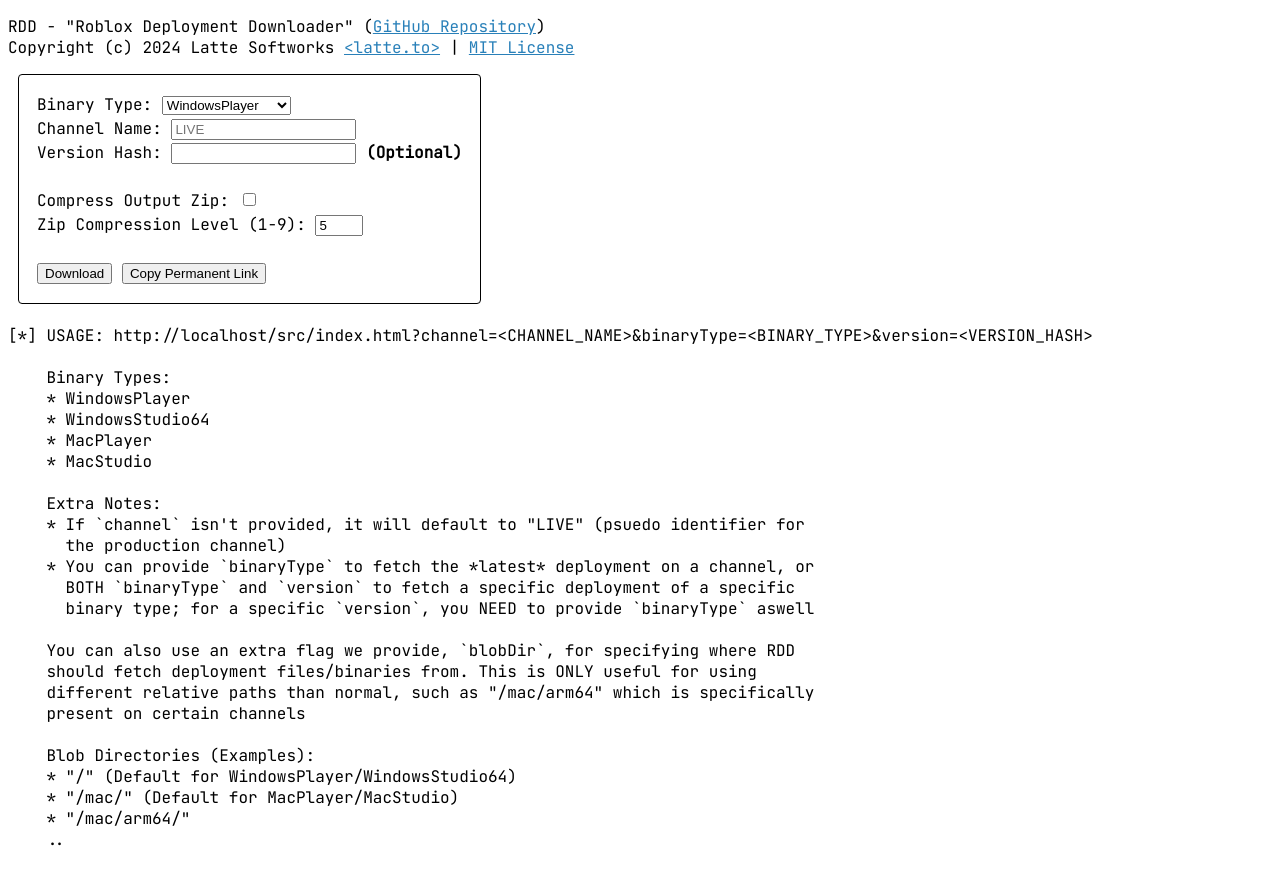
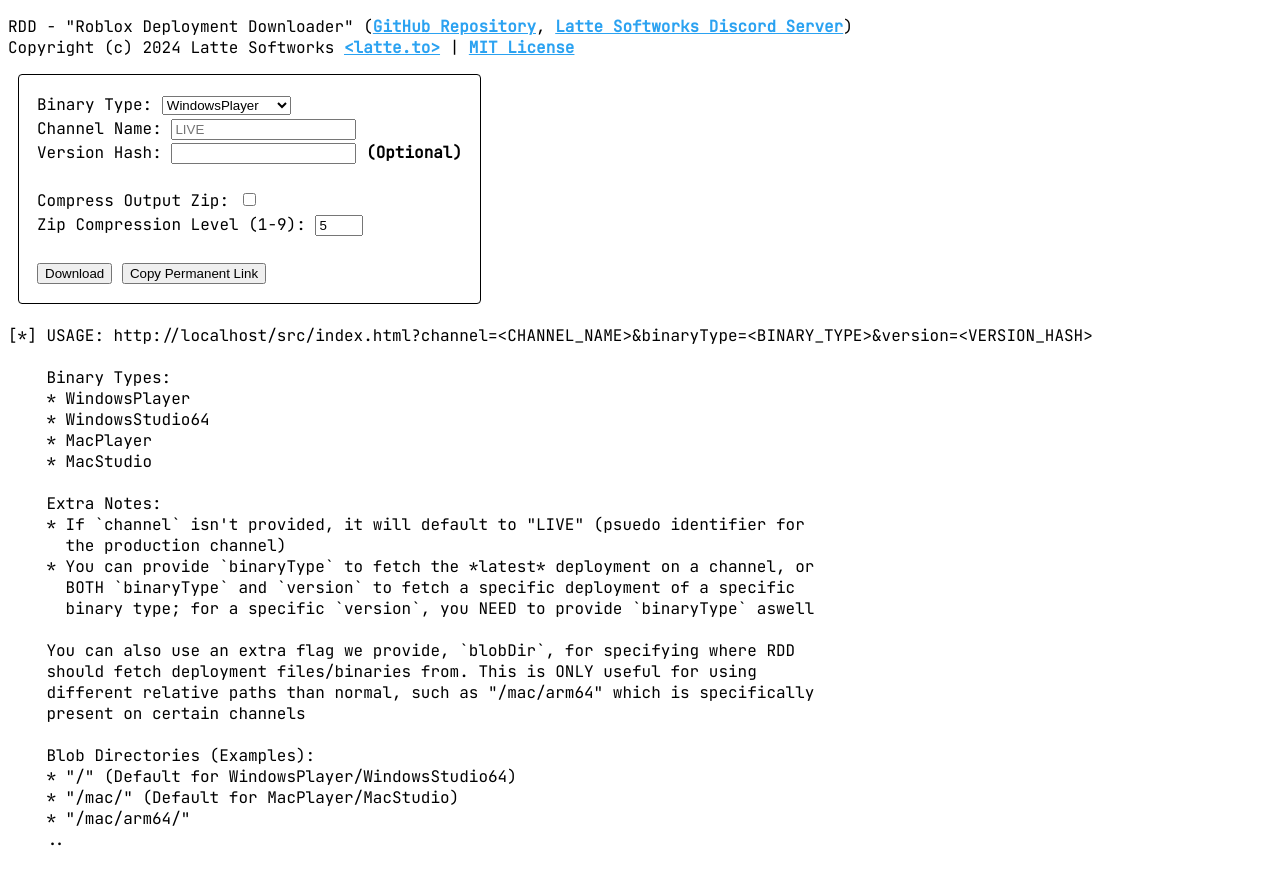
Before and after one commit to latte-soft/rdd, a plain HTML site: page src/index.html in a window 1280 px wide. Drawn offline with Linux system fonts and the light colour scheme.

Commit message:
"Bolder" link display, Latte Softworks Discord plug :slight_smile:

```diff
--- a/src/index.html
+++ b/src/index.html
@@ -41,17 +41,19 @@
             }
 
             a:link {
-                color: rgb(41, 128, 185);
+                color: rgb(43, 162, 241);
+                font-weight: bolder;
             }
 
             a:visited {
-                color: rgb(41, 128, 185);
+                color: rgb(43, 162, 241);
+                font-weight: bolder;
             }
         </style>
     </head>
 
     <body>
-        <p>RDD - "Roblox Deployment Downloader" &#40;<a target="_blank" href="https://github.com/latte-soft/rdd">GitHub Repository</a>&#41;<br>Copyright (c) 2024 Latte Softworks <a target="_blank" href="https://latte.to">&lt;latte.to&gt;</a> | <a target="_blank" href="https://github.com/latte-soft/rdd/blob/master/LICENSE">MIT License</a></p>
+        <p>RDD - "Roblox Deployment Downloader" &#40;<a target="_blank" href="https://github.com/latte-soft/rdd">GitHub Repository</a>, <a target="_blank" href="https://latte.to/discord">Latte Softworks Discord Server</a>&#41;<br>Copyright (c) 2024 Latte Softworks <a target="_blank" href="https://latte.to">&lt;latte.to&gt;</a> | <a target="_blank" href="https://github.com/latte-soft/rdd/blob/master/LICENSE">MIT License</a></p>
         <noscript><br>&#40;⚠️ This site doesn't work without JavaScript Enabled!&#41;<br></noscript>
 
         <!-- Shown by rdd.js if there's no query args -->
```
